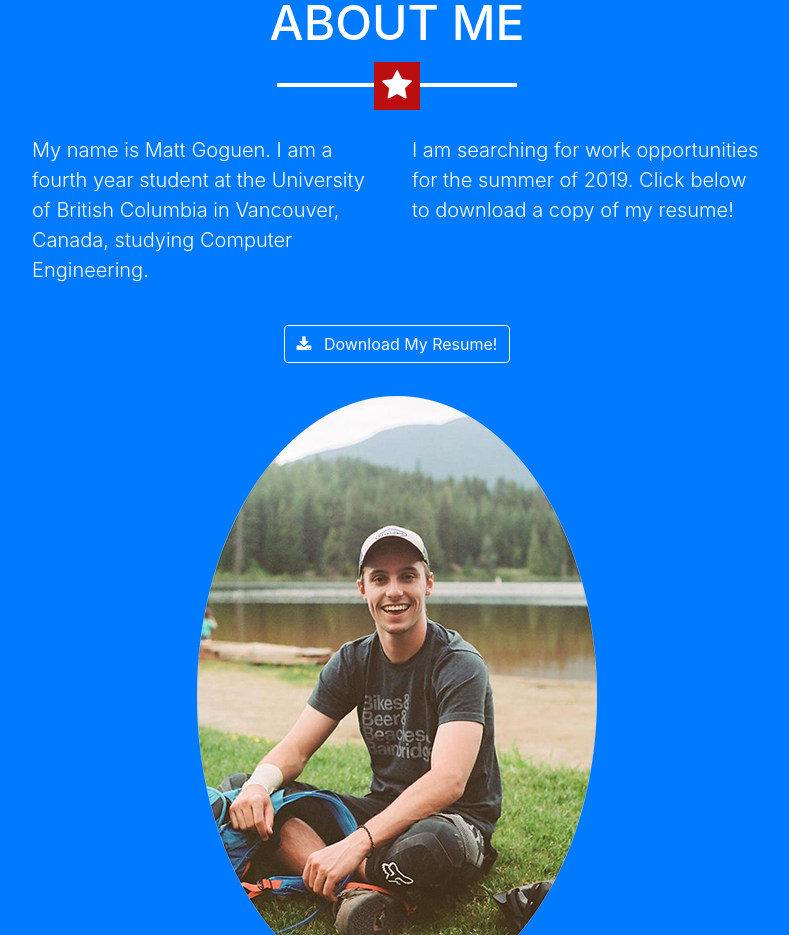
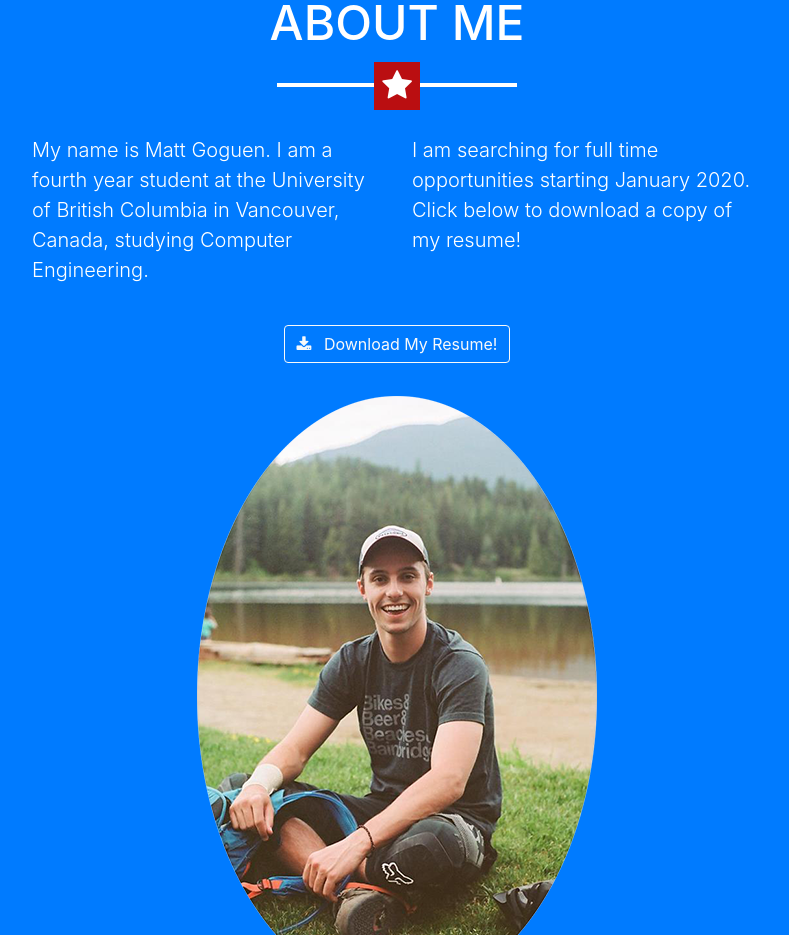
Before and after one commit to mattgoguen/mattgoguen.github.io, a website with bundled scripts: page index.html in a window 1280 px wide. Shown: the part 2131-3066 px from the top of the page, without its empty margins (243-1032 px from the left). Built offline with nearby package versions, Linux system fonts and the light colour scheme.

Commit message:
added new resume, changed some html

```diff
--- a/index.html
+++ b/index.html
@@ -155,7 +155,7 @@
             <p class="lead">My name is Matt Goguen. I am a fourth year student at the University of British Columbia in Vancouver, Canada, studying Computer Engineering.</p>
           </div>
           <div class="col-lg-4 mr-auto">
-            <p class="lead">I am searching for work opportunities for the summer of 2019. Click below to download a copy of my resume!</p>
+            <p class="lead">I am searching for full time opportunities starting January 2020. Click below to download a copy of my resume!</p>
           </div>
         </div>
         <div class="text-center mt-4">
```
Also changed, not shown: 1 other file.
